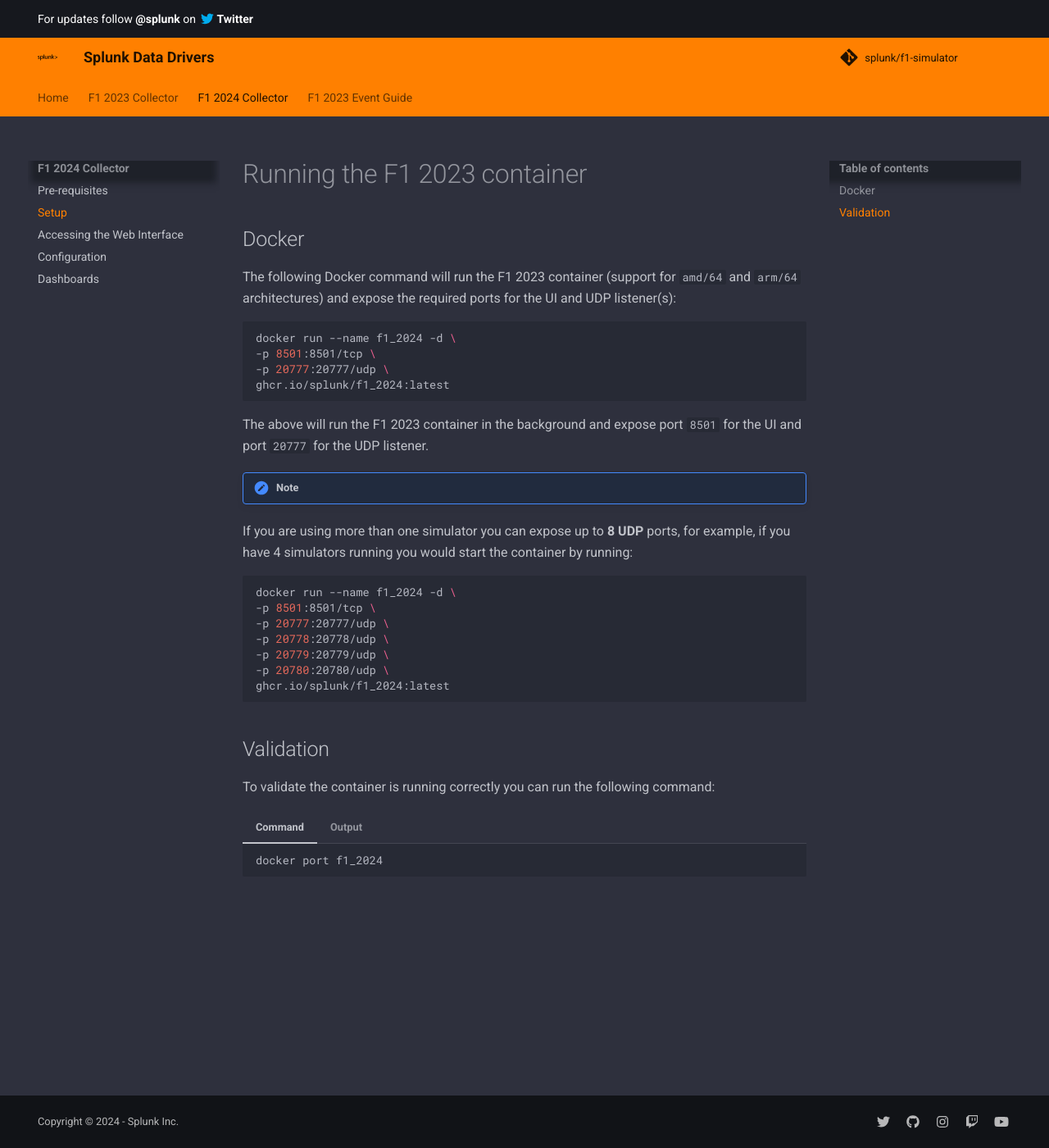
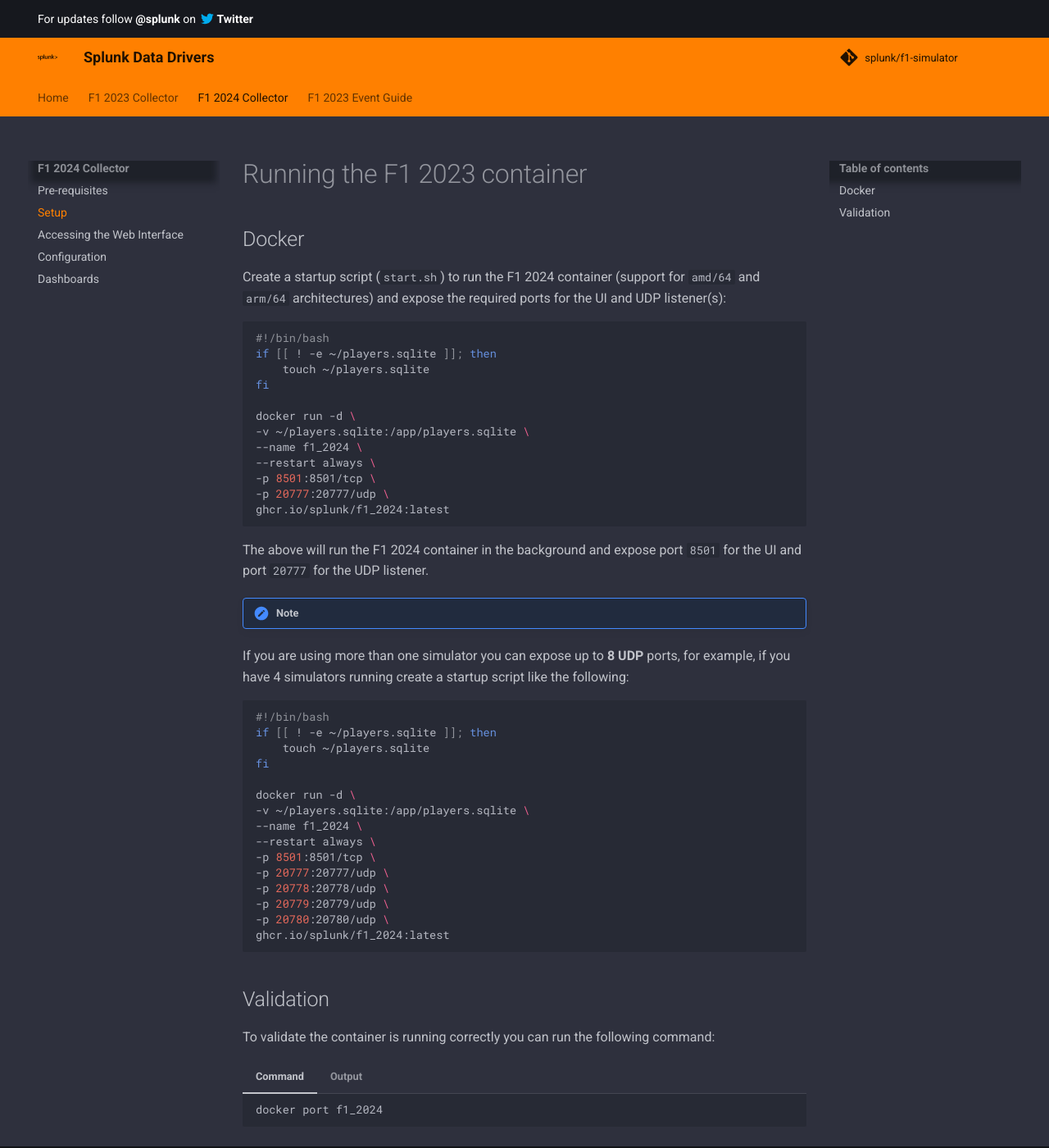
Before and after one commit to splunk/f1-simulator, an MkDocs documentation site: the page built from docs/f1_2024/setup.md, in a window 1280 px wide and 1400 px high. Shown: the whole window at 82% size. Built offline with MkDocs 1.6.1 and Material for MkDocs 9.7.7, drawn with Linux system fonts in a browser that asks for light colours; comment, search, counter and statistics services are not loaded.

Commit message:
Updated docs

````diff
--- a/docs/f1_2024/setup.md
+++ b/docs/f1_2024/setup.md
@@ -2,23 +2,39 @@
 
 ## Docker
 
-The following Docker command will run the F1 2023 container (support for `amd/64` and `arm/64` architectures) and expose the required ports for the UI and UDP listener(s):
+Create a startup script (`start.sh`) to run the F1 2024 container (support for `amd/64` and `arm/64` architectures) and expose the required ports for the UI and UDP listener(s):
 
 ```bash
-docker run --name f1_2024 -d \
+#!/bin/bash
+if [[ ! -e ~/players.sqlite ]]; then
+    touch ~/players.sqlite
+fi
+
+docker run -d \
+-v ~/players.sqlite:/app/players.sqlite \
+--name f1_2024 \
+--restart always \
 -p 8501:8501/tcp \
 -p 20777:20777/udp \
 ghcr.io/splunk/f1_2024:latest
 ```
 
-The above will run the F1 2023 container in the background and expose port `8501` for the UI and port `20777` for the UDP listener.
+The above will run the F1 2024 container in the background and expose port `8501` for the UI and port `20777` for the UDP listener.
 
 !!! note
 
-If you are using more than one simulator you can expose up to **8 UDP** ports, for example, if you have 4 simulators running you would start the container by running:
+If you are using more than one simulator you can expose up to **8 UDP** ports, for example, if you have 4 simulators running create a startup script like the following:
 
 ```bash
-docker run --name f1_2024 -d \
+#!/bin/bash
+if [[ ! -e ~/players.sqlite ]]; then
+    touch ~/players.sqlite
+fi
+
+docker run -d \
+-v ~/players.sqlite:/app/players.sqlite \
+--name f1_2024 \
+--restart always \
 -p 8501:8501/tcp \
 -p 20777:20777/udp \
 -p 20778:20778/udp \
@@ -33,13 +49,13 @@
 
 === "Command"
 
-    ``` bash
+    ```bash
     docker port f1_2024
     ```
 
 === "Output"
 
-    ``` bash
+    ```bash
     8501/tcp -> 0.0.0.0:8501
     20777/udp -> 0.0.0.0:20777
     ```
````
Also changed, not shown: docs/f1_2024/configuration.md (+1 -1 lines), docs/f1_2024/dashboards.md (+2 -2 lines), docs/f1_2024/index.md (+4 -4 lines).
